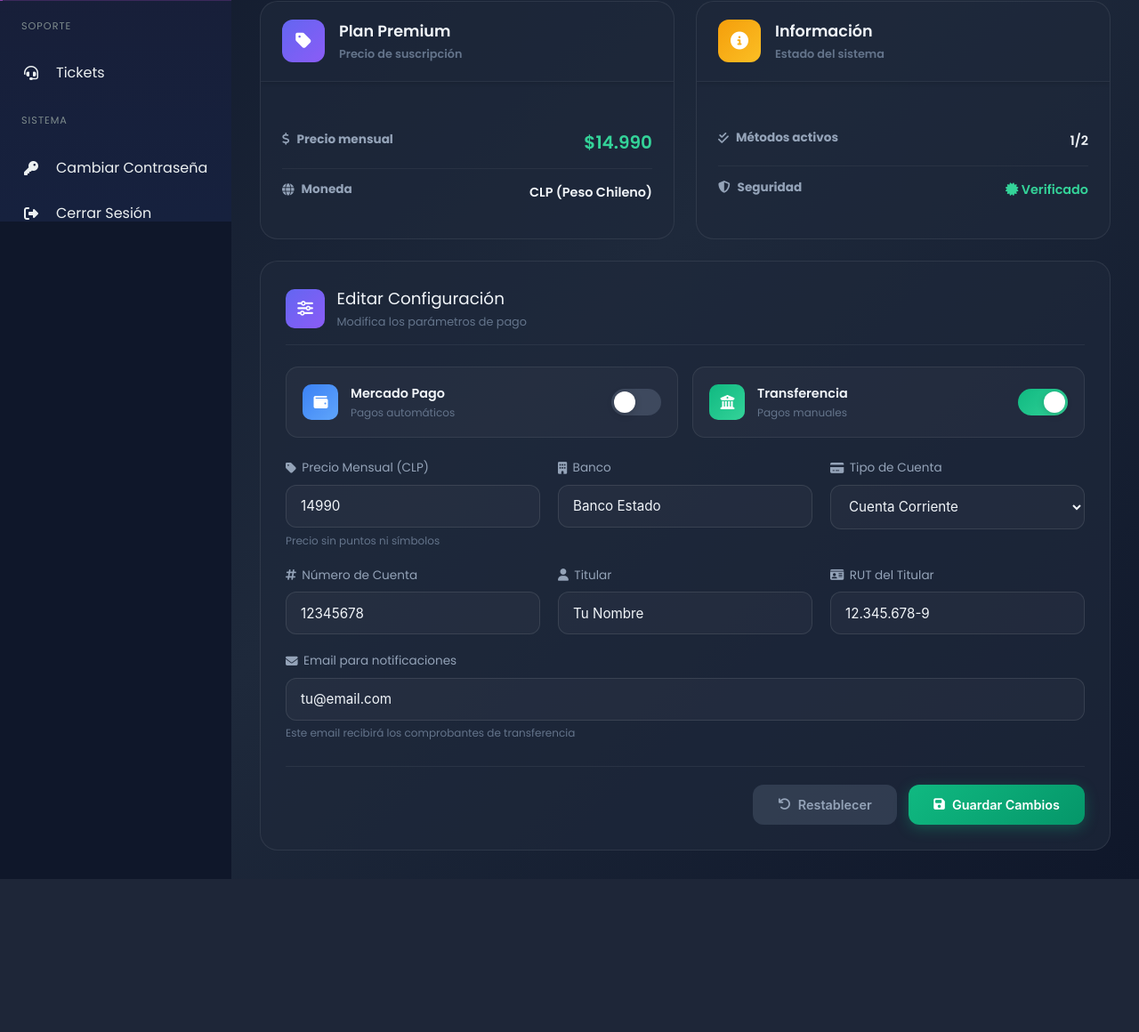
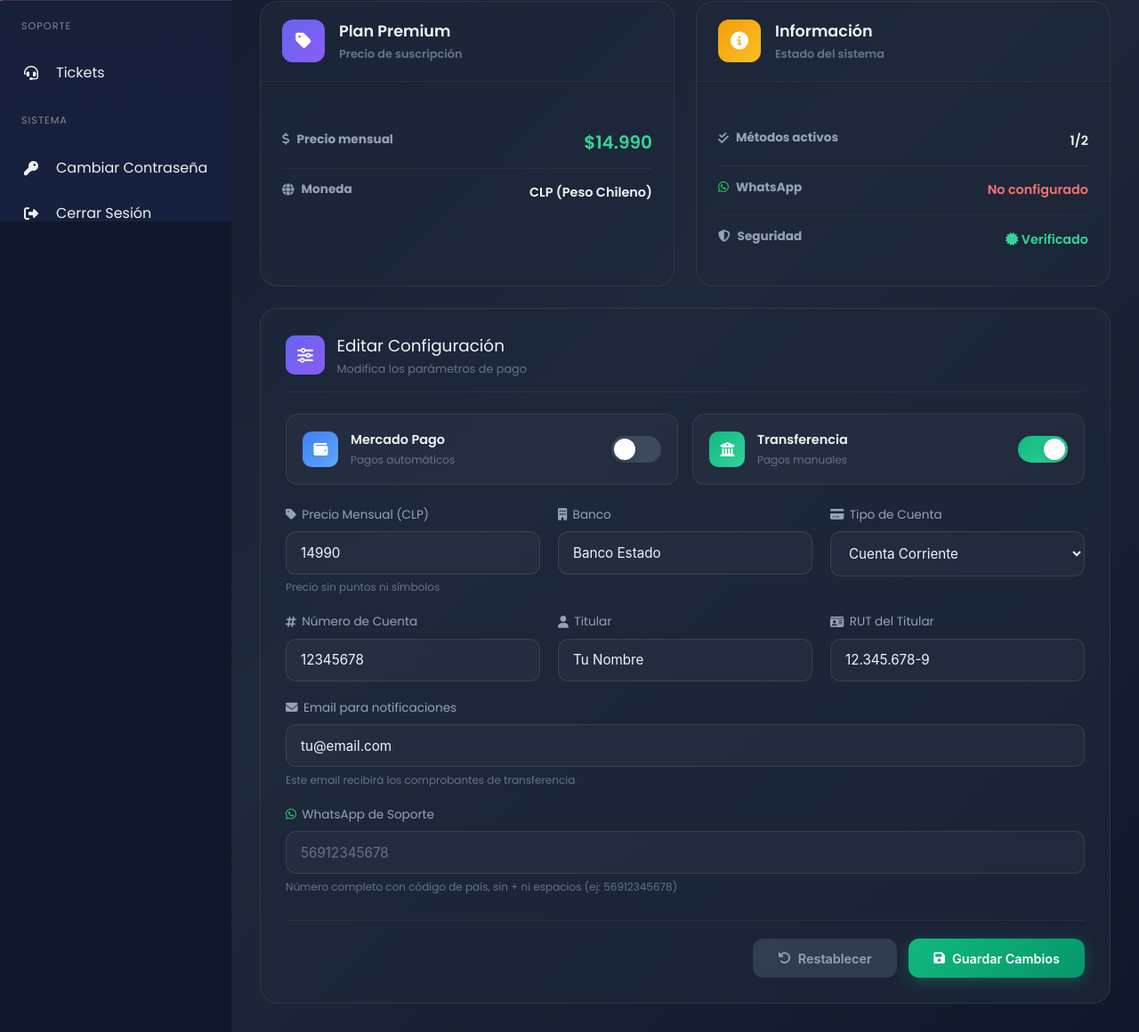
Before and after one commit to Jesus1025/MiMen-digital.cl, a Flask app: page /superadmin/config/pagos in a window 1280 px wide. Shown: the part 551-1711 px from the top of the page at 89% size. Before the commit the page ends 1539 px from the top, so only its background shows below. Run offline with Flask 3, Linux system fonts and the light colour scheme; the visitor is signed in with stand-in values (Sample User, id 1); data comes from the database, SQL or seed files in the repository; data that the repository does not hold is empty; parts of the project's set-up code (start-up, migrations or seed data) failed here and were passed over; some libraries are stand-ins or nearby versions.

Commit message:
Add files via upload

```diff
--- a/mimenudigital/app_menu.py
+++ b/mimenudigital/app_menu.py
@@ -662,12 +662,16 @@ app.config['SESSION_COOKIE_SAMESITE'] = 'Lax'
 
 # Optional: enable CSRF via Flask-WTF if available
 try:
-    from flask_wtf.csrf import CSRFProtect
+    from flask_wtf.csrf import CSRFProtect, generate_csrf
     csrf = CSRFProtect()
     csrf.init_app(app)
+    # Registrar csrf_token en el contexto global de Jinja2
+    app.jinja_env.globals['csrf_token'] = generate_csrf
     logger.info('CSRF protection enabled via Flask-WTF')
 except Exception as e:
     logger.warning('Flask-WTF not available; CSRF protection not enabled: %s', e)
+    # Registrar función dummy para que los templates no fallen
+    app.jinja_env.globals['csrf_token'] = lambda: ''
 
 # Optional: integrate Sentry if SENTRY_DSN present
 if os.environ.get('SENTRY_DSN'):
@@ -3778,7 +3782,8 @@ def superadmin_config_pagos():
             ('banco_rut', request.form.get('banco_rut', '')),
             ('banco_titular', request.form.get('banco_titular', '')),
             ('banco_email', request.form.get('banco_email', '')),
-            ('precio_mensual', request.form.get('precio_mensual', '14990'))
+            ('precio_mensual', request.form.get('precio_mensual', '14990')),
+            ('soporte_whatsapp', request.form.get('soporte_whatsapp', ''))
         ]
 
         try:
@@ -3813,7 +3818,7 @@ def api_superadmin_config():
         'mercadopago_activo', 'deposito_activo',
         'banco_nombre', 'banco_tipo_cuenta', 'banco_numero',
         'banco_rut', 'banco_titular', 'banco_email',
-        'precio_mensual'
+        'precio_mensual', 'soporte_whatsapp'
     ]
 
     if clave not in claves_permitidas:
@@ -3841,7 +3846,8 @@ def api_config_pagos_public():
         'banco_rut': config.get('banco_rut', ''),
         'banco_titular': config.get('banco_titular', ''),
         'banco_email': config.get('banco_email', ''),
-        'precio_mensual': int(config.get('precio_mensual', 14990))
+        'precio_mensual': int(config.get('precio_mensual', 14990)),
+        'soporte_whatsapp': config.get('soporte_whatsapp', '')
     })
 
 
--- a/mimenudigital/templates/superadmin/config_pagos.html
+++ b/mimenudigital/templates/superadmin/config_pagos.html
@@ -520,6 +520,10 @@
                     <span class="value">{{ (1 if config.mercadopago_activo == 'true' else 0) + (1 if config.deposito_activo == 'true' else 0) }}/2</span>
                 </div>
                 <div class="info-row">
+                    <span class="label"><i class="fab fa-whatsapp" style="color: #25d366;"></i> WhatsApp</span>
+                    <span class="value">{% if config.soporte_whatsapp %}{{ config.soporte_whatsapp }}{% else %}<span style="color: #f87171;">No configurado</span>{% endif %}</span>
+                </div>
+                <div class="info-row">
                     <span class="label"><i class="fas fa-shield-alt"></i> Seguridad</span>
                     <span class="value" style="color: #34d399;"><i class="fas fa-certificate"></i> Verificado</span>
                 </div>
@@ -602,6 +606,11 @@
                 <input type="email" name="banco_email" value="{{ config.banco_email or '' }}" placeholder="pagos@tudominio.cl">
                 <small>Este email recibirá los comprobantes de transferencia</small>
             </div>
+            <div class="form-group form-row-full">
+                <label><i class="fab fa-whatsapp" style="color: #25d366;"></i> WhatsApp de Soporte</label>
+                <input type="text" name="soporte_whatsapp" value="{{ config.soporte_whatsapp or '' }}" placeholder="56912345678">
+                <small>Número completo con código de país, sin + ni espacios (ej: 56912345678)</small>
+            </div>
         </div>
 
         <div class="form-actions">
```
Also changed, not shown: mimenudigital/templates/gestion/pago_pendiente.html (+4 -4 lines).
